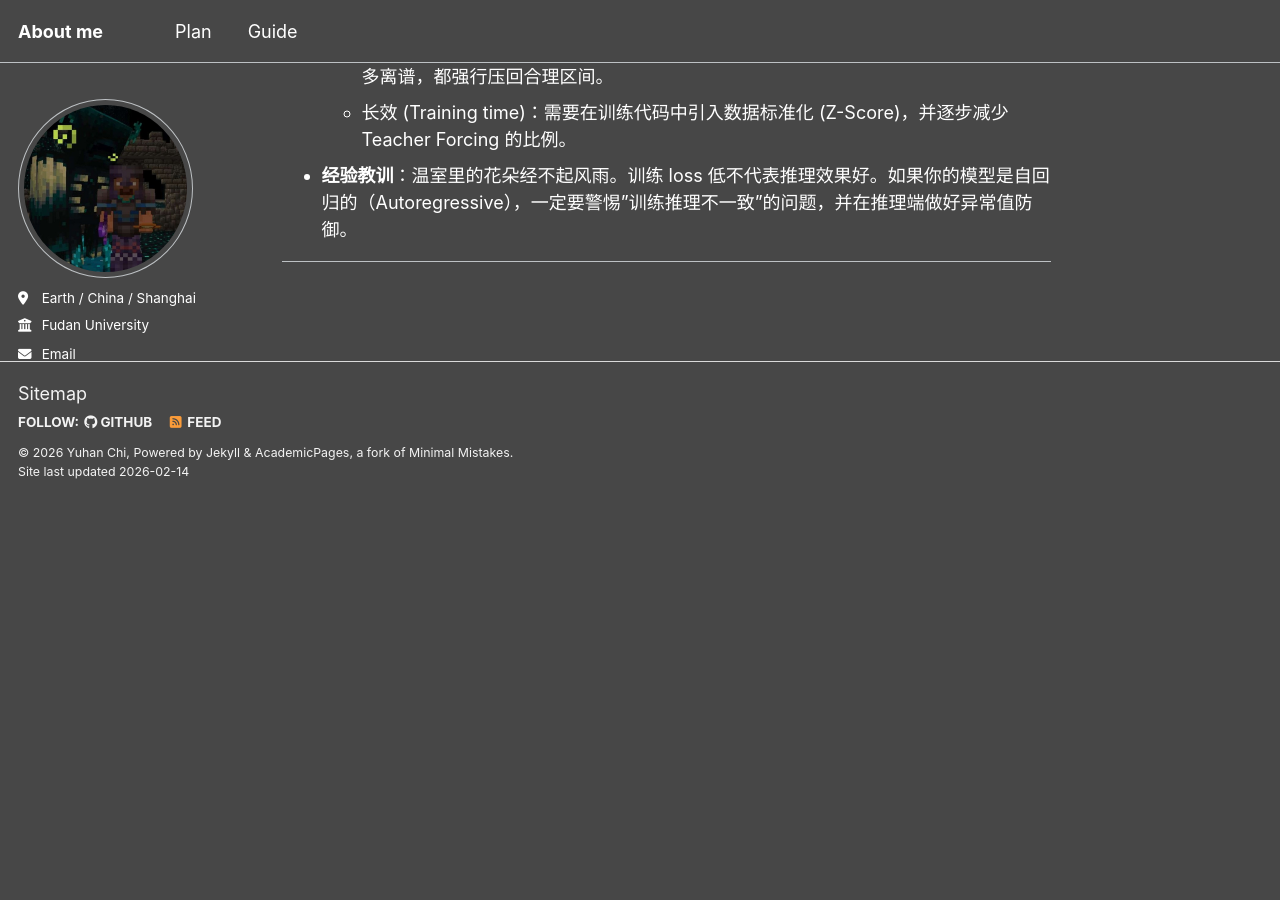
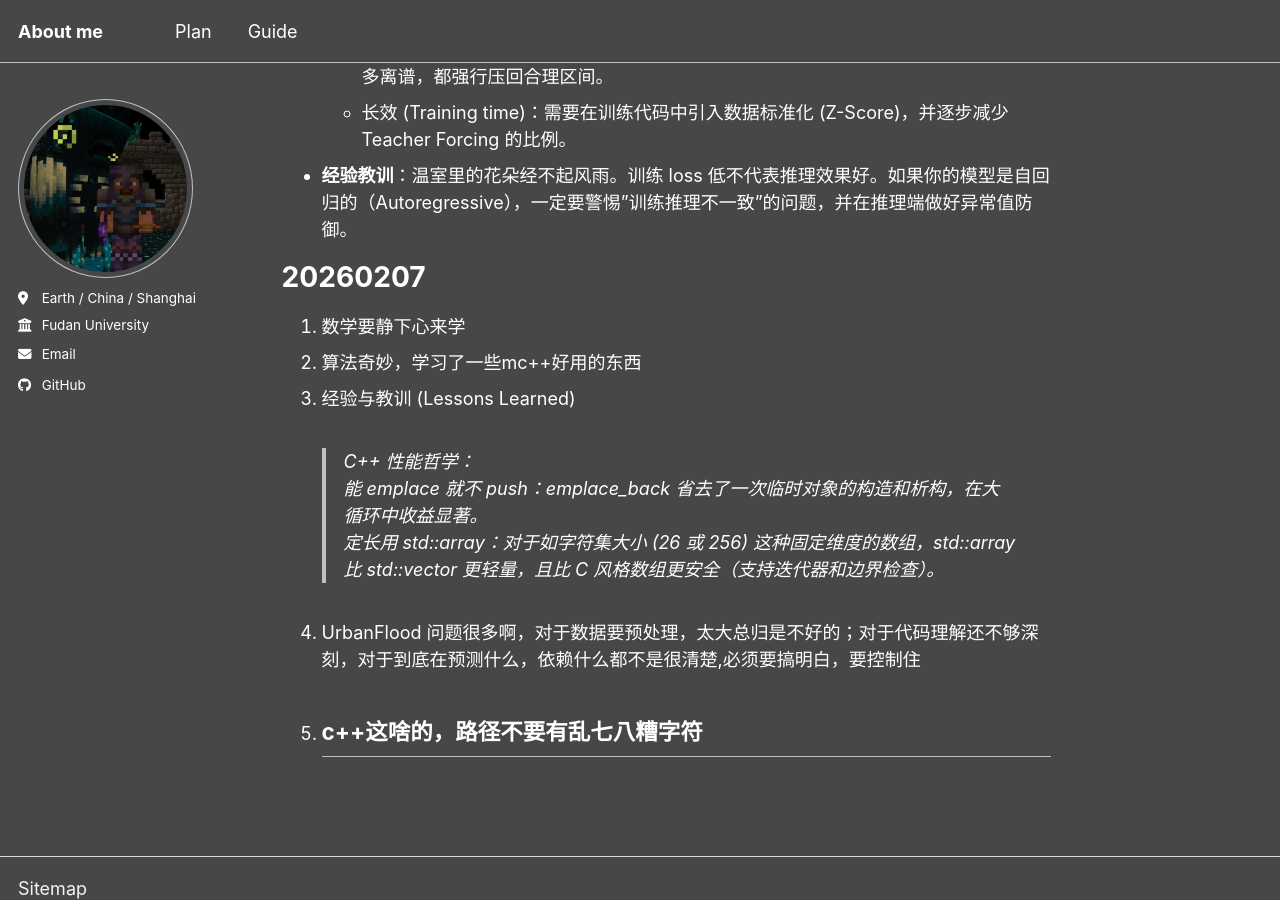
Before and after one commit to Chi-Shan0707/Chi-Shan0707.github.io, a Jekyll site: the page built from _pages/review.md, in a window 1280 px wide and 900 px high, scrolled down 4796 px. Built offline with Jekyll 4.4.1, drawn with Linux system fonts in a browser that asks for light colours; a script bundle is joined from its source files by our own code; library files that are not in the unit come from our copies; before the commit the page ends 5295 px from its top, so only the background shows below that.

Commit message:
review: 20260207

```diff
--- a/_pages/review.md
+++ b/_pages/review.md
@@ -132,5 +132,13 @@
 
 * **经验教训**：温室里的花朵经不起风雨。训练 loss 低不代表推理效果好。如果你的模型是自回归的（Autoregressive），一定要警惕"训练推理不一致"的问题，并在推理端做好异常值防御。
 
+# 20260207
 
+1. 数学要静下心来学<br>
+2. 算法奇妙，学习了一些mc++好用的东西
+3. 经验与教训 (Lessons Learned)
+  > C++ 性能哲学：<br>能 emplace 就不 push：emplace_back 省去了一次临时对象的构造和析构，在大循环中收益显著。<br>
+ 定长用 std::array：对于如字符集大小 (26 或 256) 这种固定维度的数组，std::array 比 std::vector 更轻量，且比 C 风格数组更安全（支持迭代器和边界检查）。<br>
+4. UrbanFlood 问题很多啊，对于数据要预处理，太大总归是不好的；对于代码理解还不够深刻，对于到底在预测什么，依赖什么都不是很清楚,必须要搞明白，要控制住<br>
+5. c++这啥的，路径不要有乱七八糟字符<br>
 ---
```
